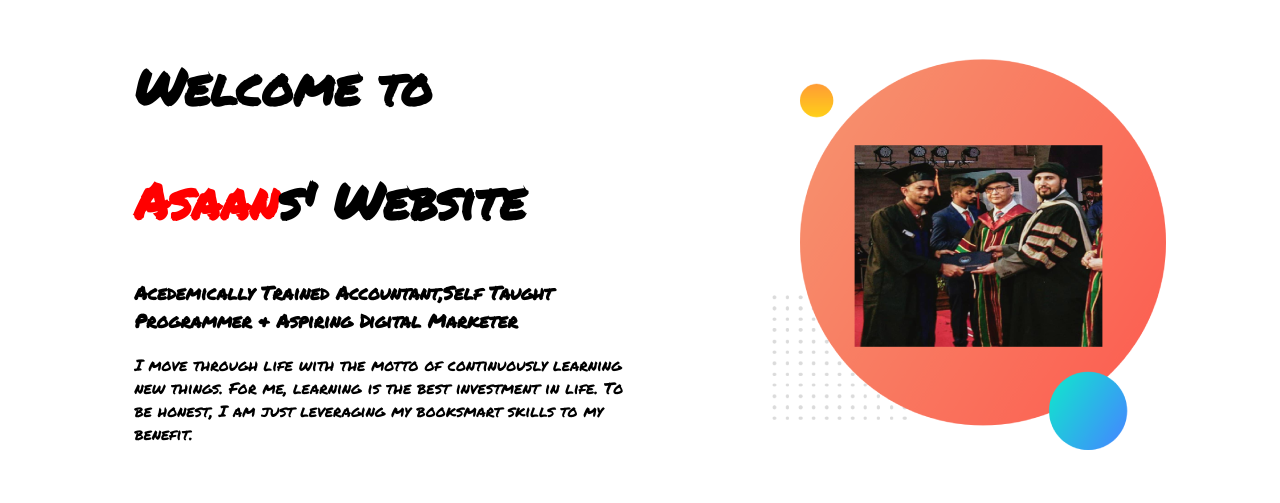
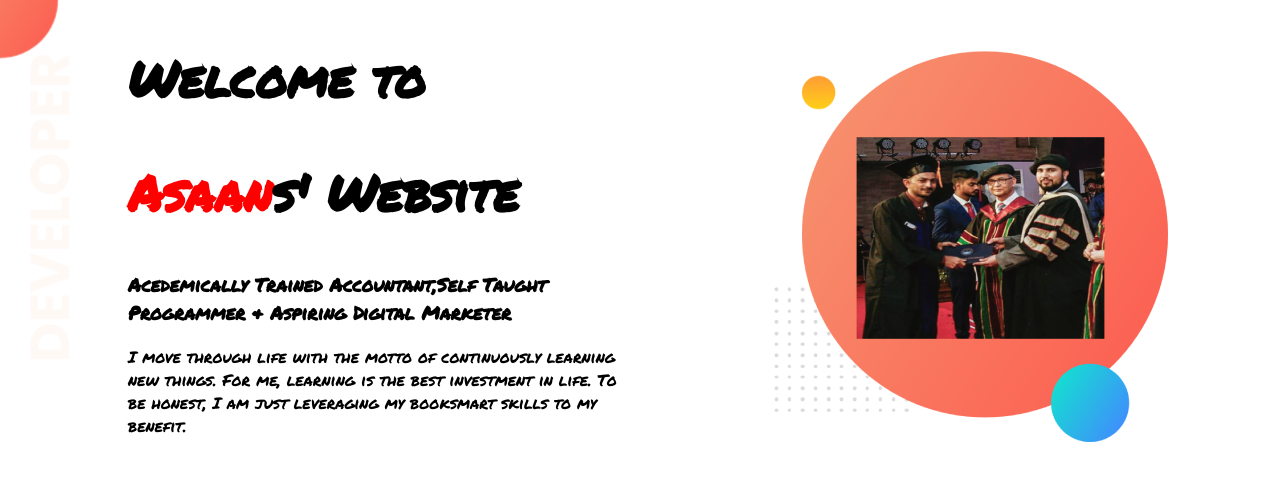
Before and after one commit to asaan-bd/portfolio-demo, a plain HTML site: page index.html in a window 1280 px wide. Drawn offline with Linux system fonts and the light colour scheme.

Commit message:
added top part

```diff
--- a/index.html
+++ b/index.html
@@ -13,7 +13,7 @@
 </head>
 
 <body>
-    <section>
+    <section class="top-banner">
         <div class="half-width">
             <h1>Welcome to</h1>
             <h1><span class="name">Asaan</span>s' Website</h1>
--- a/style.css
+++ b/style.css
@@ -1,5 +1,6 @@
 
 body{
+    margin: 0;
     font-family: 'Permanent Marker', cursive;
 }
 h1{
@@ -10,10 +11,16 @@ h1{
 }
 .half-width{
     width: 40%;
-    float:left;
+    float: left;
     margin-left: 5%;
     padding-left: 5%;
 }
-.half-width img{
-    width 0%
+
+.top-banner{
+    background-image: url("Images/top-banner.png");
+    background-repeat: no-repeat;
 }
+section{
+    height:500px;
+
+}
```
